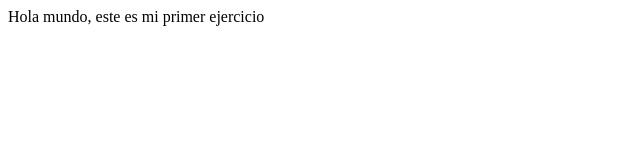
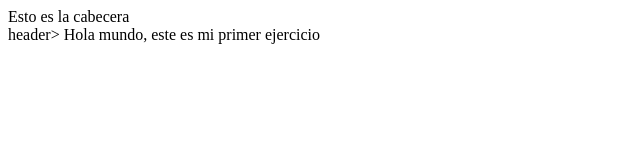
Before and after one commit to elenacrami/ejercicios_de_adalab, a plain HTML site: page Modulo-1-leccion-01-ejercicio-1/index.html in a window 1280 px wide. Shown: the whole page, without its empty margins (0-640 px from the left). Drawn offline with Linux system fonts and the light colour scheme.

Commit message:
Add header

```diff
--- a/Modulo-1-leccion-01-ejercicio-1/index.html
+++ b/Modulo-1-leccion-01-ejercicio-1/index.html
@@ -6,6 +6,7 @@
     <title>Document</title>
 </head>
 <body>
+    <header>Esto es la cabecera</header>header></header>
   Hola mundo, este es mi primer ejercicio
 </body>
 </html>
```
